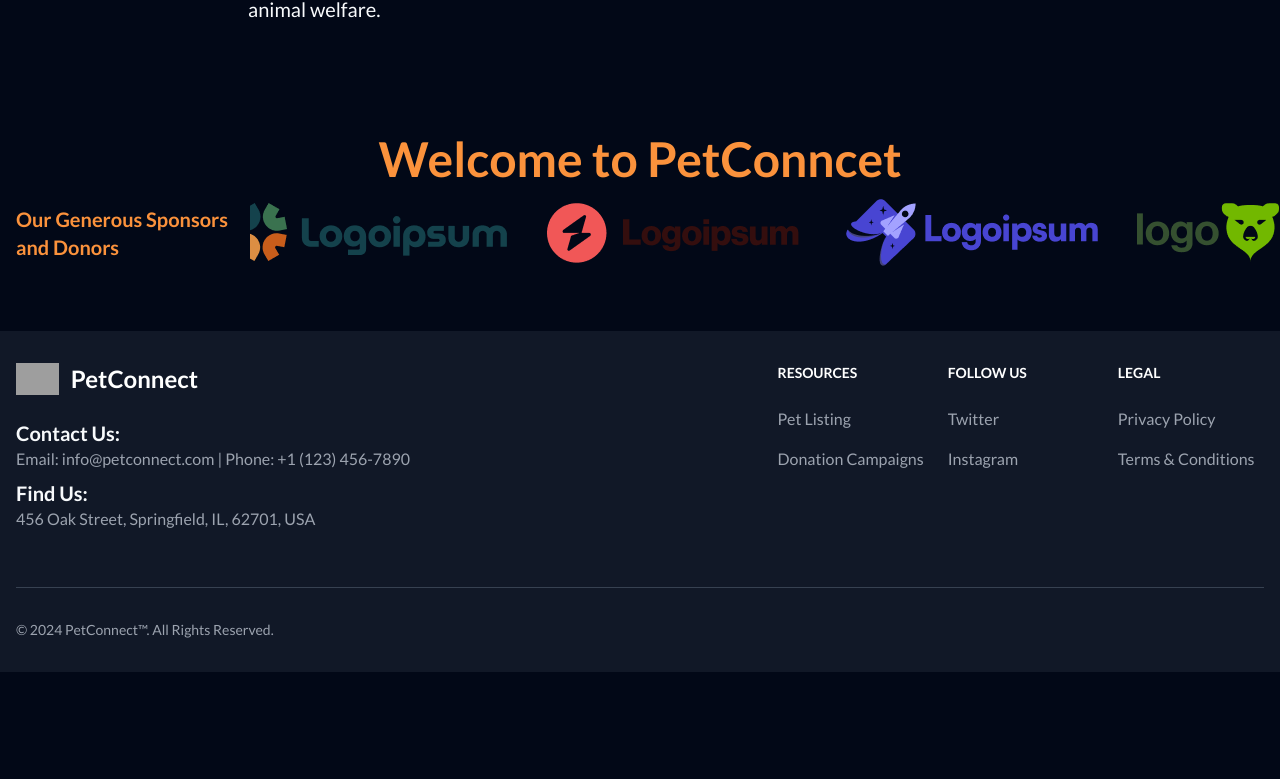
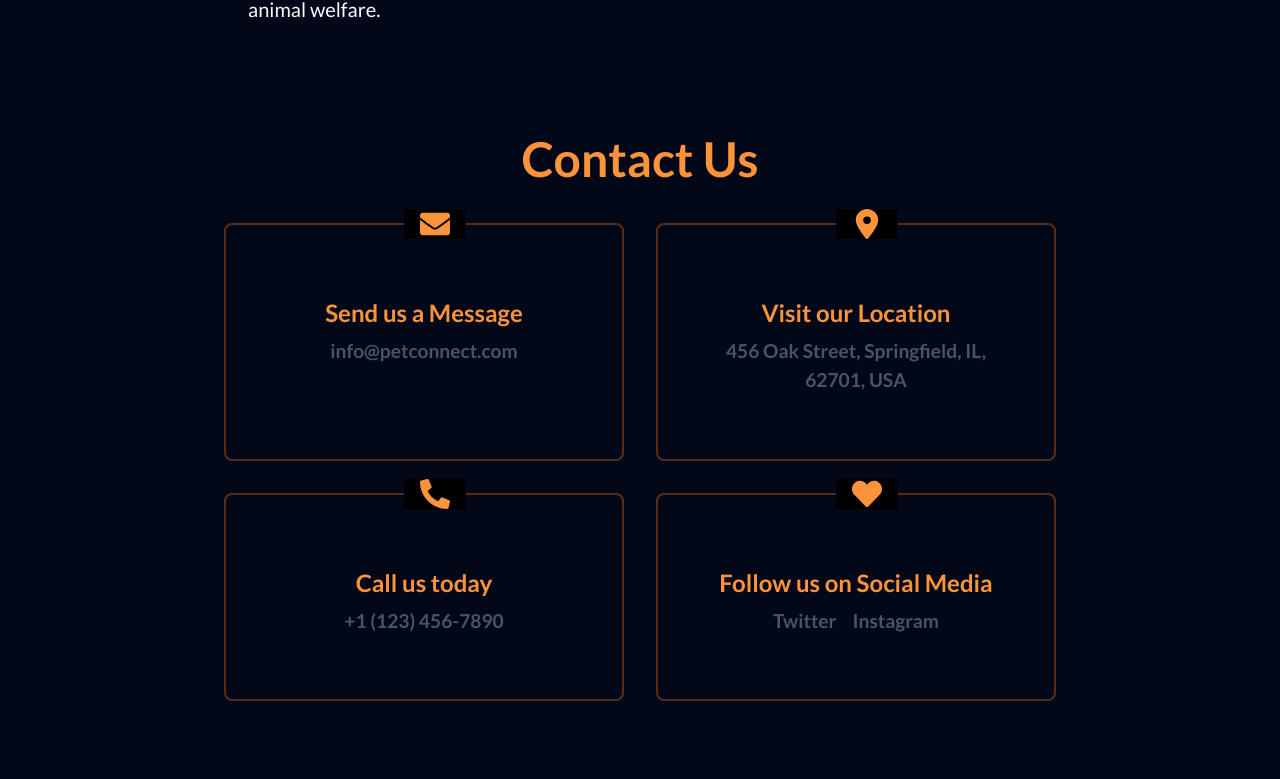
Before and after one commit to MillatSakib/PetConnect-Client, a React (Vite) app: page / in a window 1280 px wide. Shown: the part 4413-5192 px from the top of the page. Before the commit the page ends 5085 px from the top, so only its background shows below. Built offline with nearby package versions, Linux system fonts and the light colour scheme; no server answers; grey boxes are pictures that could not be loaded.

Commit message:
Contact Section Completed

```diff
--- a/src/Footer/Footer.jsx
+++ b/src/Footer/Footer.jsx
@@ -65,12 +65,12 @@ const Footer = () => {
                   </NavLink>
                 </li>
                 <li>
-                  <a
+                  <NavLink
                     href="https://www.instagram.com/rescuepetconnect/"
                     className="hover:underline"
                   >
                     Instagram
-                  </a>
+                  </NavLink>
                 </li>
               </ul>
             </div>
--- a/src/Home/ContactUs.jsx
+++ b/src/Home/ContactUs.jsx
@@ -1,11 +1,74 @@
-import React from "react";
+import { FaEnvelope } from "react-icons/fa";
+import { FaLocationDot } from "react-icons/fa6";
+import { FaPhoneAlt } from "react-icons/fa";
+import { FaHeart } from "react-icons/fa";
+import { NavLink } from "react-router-dom";
 
 const ContactUs = () => {
   return (
-    <div>
-      <h2 className="text-3xl md:text-4xl lg:text-5xl text-center dark:text-orange-400 text-orange-500 mt-4 font-bold">
-        Welcome to PetConncet
+    <div className="mb-8 md:mb-12 lg:mb-16">
+      <h2 className="text-3xl mb-6 md:mb-8 lg:mb-10 md:text-4xl lg:text-5xl text-center dark:text-orange-400 text-orange-500 mt-4 font-bold">
+        Contact Us
       </h2>
+      <div className=" w-[95%] md:w-[80%] lg:w-[65%] mx-auto max-w-[1000px] flex my-4 gap-4 md:gap-6 lg:gap-8 justify-center items center">
+        <div className="relative border-2 text-center border-orange-500 dark:border-orange400 px-10 w-full rounded-lg border-opacity-35 py-10 lg:py-16 cursor-pointer hover:scale-[1.05] ease-in-out duration-300">
+          <div className="absolute text-2xl md:text-3xl font-bold text-orange-500 dark:text-orange-400 -top-4 left-[45%] bg-white px-4 dark:bg-black z-50">
+            <FaEnvelope />
+          </div>
+          <div className="font-bold text-xl lg:text-2xl my-2 text-orange-500 dark:text-orange-400">
+            Send us a Message
+          </div>
+          <div className="font-bold text-[1.2rem] text-slate-600">
+            info@petconnect.com{" "}
+          </div>
+        </div>
+        <div className="relative border-2 text-center border-orange-500 dark:border-orange400 px-10 w-full rounded-lg border-opacity-35 py-10 lg:py-16 cursor-pointer hover:scale-[1.05] ease-in-out duration-300">
+          <div className="absolute text-2xl md:text-3xl font-bold text-orange-500 dark:text-orange-400 -top-4 left-[45%] bg-white px-4 dark:bg-black z-50">
+            <FaLocationDot />
+          </div>
+          <div className="font-bold text-xl lg:text-2xl my-2 text-orange-500 dark:text-orange-400">
+            Visit our Location
+          </div>
+          <div className="font-bold text-[1.2rem] text-slate-600">
+            456 Oak Street, Springfield, IL, 62701, USA
+          </div>
+        </div>
+      </div>
+      <div className=" w-[95%] md:w-[80%] lg:w-[65%] mx-auto max-w-[1000px] flex my-8 gap-4 md:gap-6 lg:gap-8 justify-center items center">
+        <div className="relative border-2 text-center border-orange-500 dark:border-orange400 px-10 w-full rounded-lg border-opacity-35 py-10 lg:py-16 cursor-pointer hover:scale-[1.05] ease-in-out duration-300">
+          <div className="absolute text-2xl md:text-3xl font-bold text-orange-500 dark:text-orange-400 -top-4 left-[45%] bg-white px-4 dark:bg-black z-50">
+            <FaPhoneAlt />
+          </div>
+          <div className="font-bold text-xl lg:text-2xl my-2 text-orange-500 dark:text-orange-400">
+            Call us today
+          </div>
+          <div className="font-bold text-[1.2rem] text-slate-600">
+            +1 (123) 456-7890
+          </div>
+        </div>
+        <div className="relative border-2 text-center border-orange-500 dark:border-orange400 px-10 w-full rounded-lg border-opacity-35 py-10 lg:py-16 cursor-pointer hover:scale-[1.05] ease-in-out duration-300">
+          <div className="absolute text-2xl md:text-3xl font-bold text-orange-500 dark:text-orange-400 -top-4 left-[45%] bg-white px-4 dark:bg-black z-50">
+            <FaHeart />
+          </div>
+          <div className="font-bold text-xl lg:text-2xl my-2 text-orange-500 dark:text-orange-400">
+            Follow us on Social Media
+          </div>
+          <div className="flex gap-4 justify-center">
+            <NavLink
+              to="https://x.com/petconnectrescu"
+              className="hover:underline font-bold text-[1.2rem] text-slate-600"
+            >
+              Twitter
+            </NavLink>
+            <NavLink
+              href="https://www.instagram.com/rescuepetconnect/"
+              className="hover:underline font-bold text-[1.2rem] text-slate-600"
+            >
+              Instagram
+            </NavLink>
+          </div>
+        </div>
+      </div>
     </div>
   );
 };
```
